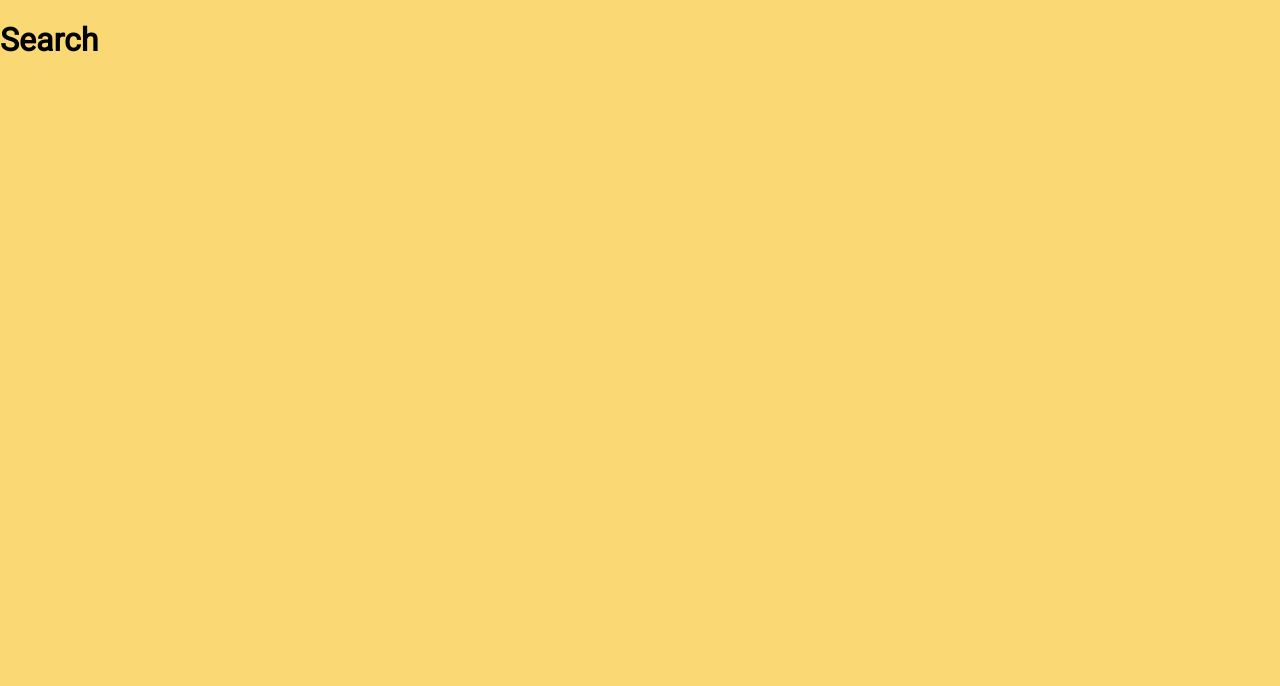
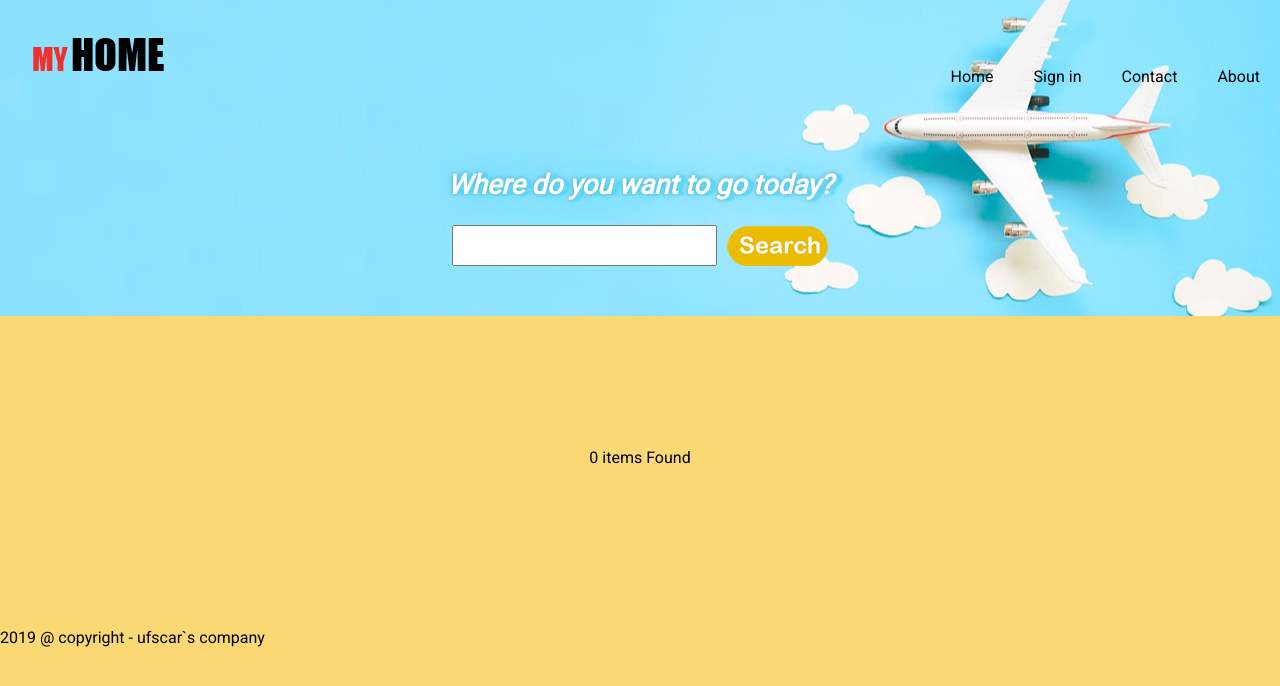
Before and after one commit to DaniloOliveira28/web-ufscar, a React (Create React App) app in the folder secondClass/my-super-home/: page /search in a window 1280 px wide. Shown: the top 686 px of the page. Built offline with nearby package versions, Linux system fonts and the light colour scheme.

Commit message:
step11: add search screen

```diff
--- a/secondClass/my-super-home/src/Routes.js
+++ b/secondClass/my-super-home/src/Routes.js
@@ -1,12 +1,14 @@
 import React from 'react';
 import { BrowserRouter as Router, Route, Switch } from 'react-router-dom';
 import {Home} from './screens/Home'
+import {Search} from './screens/Search'
+
 function Routes() {
   return(
     <Router>
       <Switch>
         <Route exact path='/' component={Home} />
-        <Route exact path='/search' component={() => <div><h1>Search</h1></div>} />
+        <Route exact path='/search' component={Search} />
         <Route exact path='/admin' component={() => <div><h1>Admin</h1></div>} />
       </Switch>
     </Router>
--- /dev/null
+++ b/secondClass/my-super-home/src/components/NotFound/NotFound.js
@@ -0,0 +1,10 @@
+import React from 'react';
+import './notfound.scss';
+
+function NotFound() {
+  return (
+    <div className='notfound'>0 items Found</div>
+  )
+}
+
+export { NotFound };
--- /dev/null
+++ b/secondClass/my-super-home/src/components/NotFound/notfound.scss
@@ -0,0 +1,7 @@
+.notfound {
+  align-items: center;
+  display: flex;
+  height: 200px;
+  justify-content: center;
+  width: 100%;
+}
--- /dev/null
+++ b/secondClass/my-super-home/src/components/Property/Property.js
@@ -0,0 +1,35 @@
+import React from 'react';
+import PropTypes from 'prop-types';
+import HouseImg from "../../assets/images/result01.jpg";
+
+function Property(props) {
+  const { data } = props;
+  return (
+    <article>
+      <img src={HouseImg} className="property__image" alt="house" />
+      <div className="property__details">
+        <p className="property__details__header">
+          Country: {data.country}
+        </p>
+        <p className="property__details__header">
+          City: {data.city}
+        </p>
+        <p className="property__details__description">
+          {data.description}
+        </p>
+        <p className="property__details__description">
+          Address: {data.address}
+        </p>
+        <p className="property__details__description">
+          Owner: {data.user}
+        </p>
+      </div>
+    </article>
+  )
+}
+
+export { Property };
+
+Property.propTypes = {
+  data: PropTypes.object.isRequired
+}
--- /dev/null
+++ b/secondClass/my-super-home/src/screens/Search/Search.js
@@ -0,0 +1,43 @@
+import React, { Component } from 'react';
+import PropTypes from 'prop-types';
+import Header from '../../components/home/Header';
+import  Copyright  from '../../components/copyright';
+import  {Property}  from '../../components/Property/Property';
+import  {NotFound}  from '../../components/NotFound/NotFound';
+import './Search.scss';
+
+class Search extends Component {
+  constructor(props) {
+    super(props);
+    // this.getProperties = this.getProperties.bind(this);
+  }
+
+  getProperties() {
+    // const { properties } = this.props;
+    // return Object.keys(properties);
+  }
+
+  render() {
+    const { properties } = this.props;
+    return (
+      <main className="body search">
+        <Header />
+        <section className="search__content">
+          { this.getProperties() &&
+            this.getProperties().length > 0 ?
+            this.getProperties().map(
+              key => <Property key={key} data={properties[key]} />
+            ) : <NotFound />
+          }
+        </section>
+        <Copyright />
+      </main>
+    )
+  }
+}
+
+export { Search };
+
+Search.propTypes = {
+  properties: PropTypes.object.isRequired
+}
--- /dev/null
+++ b/secondClass/my-super-home/src/screens/Search/Search.scss
@@ -0,0 +1,53 @@
+@import '../../styles/core/vars.scss';
+
+.search {
+
+  .header {
+    background-color: $yellow-light;
+  }
+
+  &__content {
+    padding: 0;
+    margin-top: 0;
+    background-color: $yellow-light;
+
+    article {
+      align-items: center;
+      background-color: $yellow-light;
+      display: flex;
+      flex-direction: column;
+      margin-left: 0;
+    }
+  }
+
+  aside {
+    margin-top: 30px;
+  }
+
+  @media (min-width: 561px) and (max-width: 768px) {
+    &__content {
+      background-color: $yellow-light;
+      article {
+        align-items: center;
+        background-color: $yellow-light;
+        display: flex;
+        flex-direction: row;
+        margin-left: 0;
+      }
+    }
+  }
+
+  @media (min-width: 769px) {
+    &__content {
+      article {
+        align-items: center;
+        background-color: $yellow-light-dark;
+        width: 100%;
+        margin-top: 10px;
+        display: flex;
+        flex-direction: row;
+        margin-left: 30px;
+      }
+    }
+  }
+}
--- /dev/null
+++ b/secondClass/my-super-home/src/screens/Search/container.js
@@ -0,0 +1,10 @@
+import { Search } from './Search';
+import { connect } from 'react-redux';
+
+const mapStateToProps = state => {
+  return {
+    properties: state.properties
+  }
+};
+
+export default Search;
--- /dev/null
+++ b/secondClass/my-super-home/src/screens/Search/index.js
@@ -0,0 +1,2 @@
+import { default as Search } from './container';
+export { Search };
```
Also changed, not shown: secondClass/my-super-home/src/components/Property/property.scss (added, +46 -0 lines), 1 other file (tests, documents, lock files or other folders).
